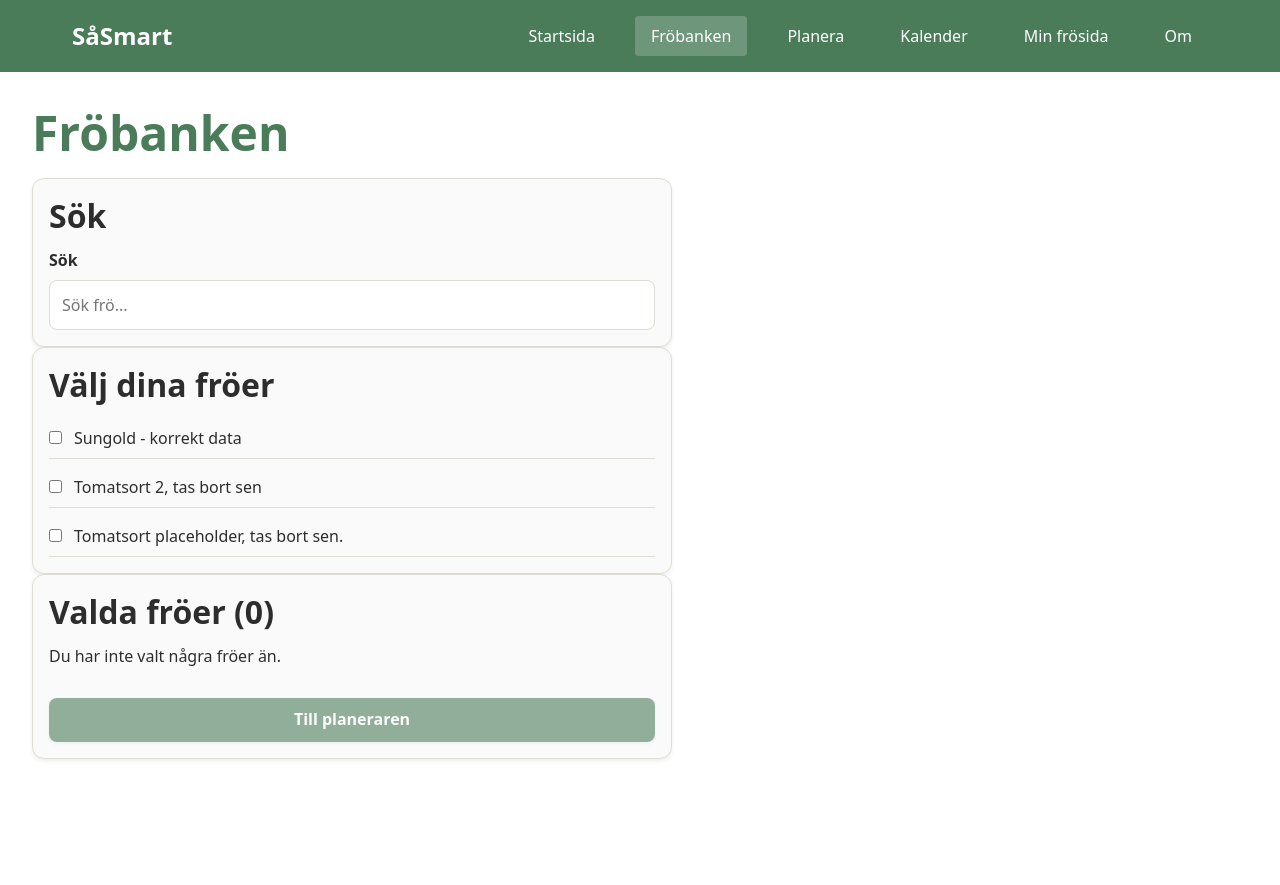
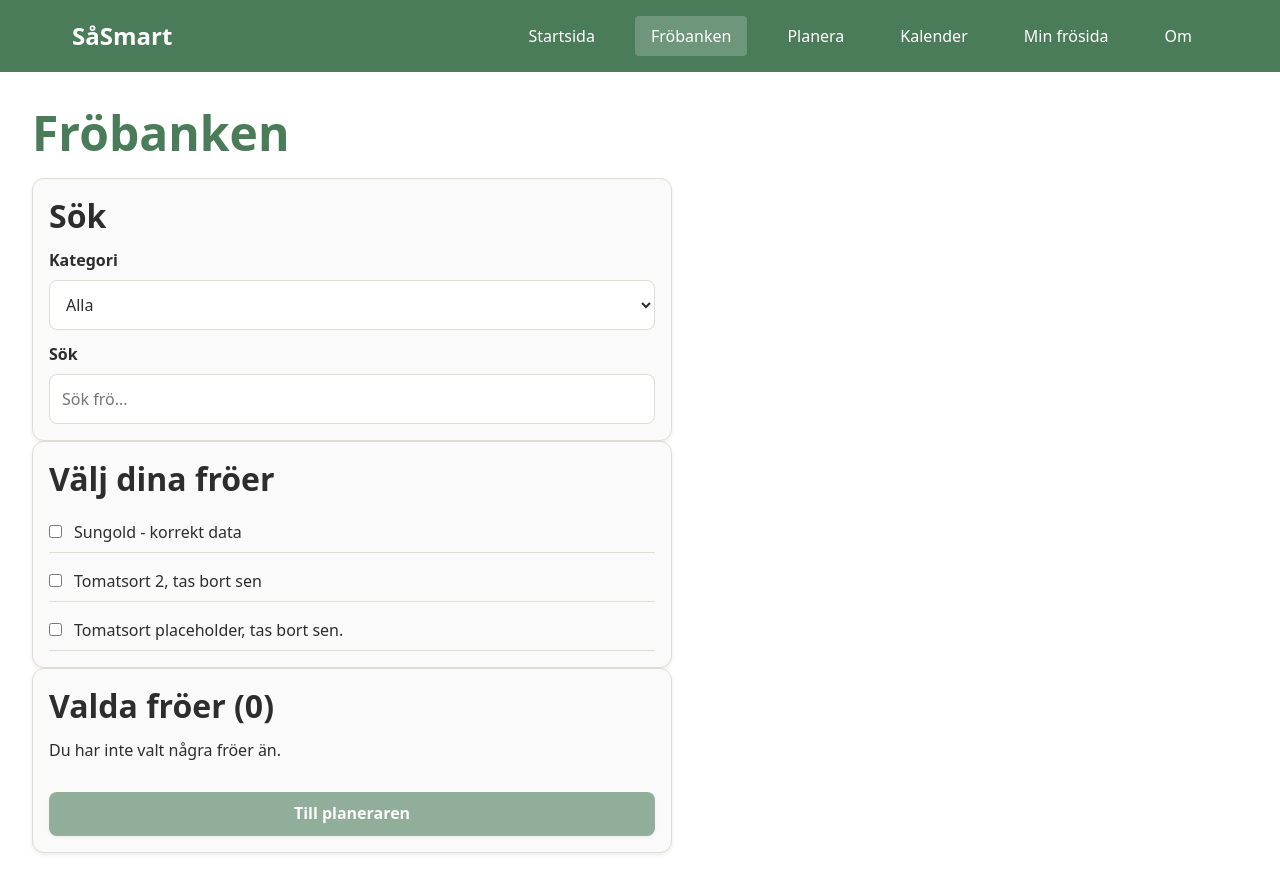
Before and after one commit to M-Lenvik/Examensarbete-SowSmart, a React (Vite) app: page /#/plants in a window 1280 px wide. Before the commit the page ends 812 px from the top, so only its background shows below. Built offline with nearby package versions, Linux system fonts and the light colour scheme.

Commit message:
feat: add subcategory filter and apply filter before search

```diff
--- /dev/null
+++ b/src/components/PlantsSubcategoryFilter/PlantsSubcategoryFilter.scss
@@ -0,0 +1,27 @@
+@use "../../Styles/color" as *;
+
+.plants-subcategory-filter {
+  display: flex;
+  flex-direction: column;
+  gap: 0.5rem;
+  width: 100%;
+}
+
+.plants-subcategory-filter__label {
+  font-weight: 600;
+  color: $text-color;
+}
+
+.plants-subcategory-filter__select {
+  width: 100%;
+  padding: 0.75rem 0.75rem;
+  border-radius: 0.5rem;
+  border: 1px solid $border-color;
+  background-color: #ffffff;
+  color: $text-color;
+
+  &:focus {
+    outline: 2px solid $accent-green;
+    outline-offset: 2px;
+  }
+}
--- /dev/null
+++ b/src/components/PlantsSubcategoryFilter/PlantsSubcategoryFilter.tsx
@@ -0,0 +1,34 @@
+import "./PlantsSubcategoryFilter.scss";
+
+type PlantsSubcategoryFilterProps = {
+  options: string[];
+  value: string;
+  onChange: (value: string) => void;
+};
+
+export const PlantsSubcategoryFilter = ({
+  options,
+  value,
+  onChange,
+}: PlantsSubcategoryFilterProps) => {
+  return (
+    <div className="plants-subcategory-filter">
+      <label className="plants-subcategory-filter__label" htmlFor="subcategory-filter">
+        Kategori
+      </label>
+      <select
+        id="subcategory-filter"
+        className="plants-subcategory-filter__select"
+        value={value}
+        onChange={(event) => onChange(event.target.value)}
+      >
+        <option value="all">Alla</option>
+        {options.map((subcategory) => (
+          <option key={subcategory} value={subcategory}>
+            {subcategory}
+          </option>
+        ))}
+      </select>
+    </div>
+  );
+};
--- a/src/pages/PlantSelection.tsx
+++ b/src/pages/PlantSelection.tsx
@@ -5,6 +5,7 @@ import { Panel } from "../components/Panel/Panel";
 import { PlantsList } from "../components/PlantsList/PlantsList";
 import { PlantsSearch } from "../components/PlantsSearch/PlantsSearch";
 import { PlantsSelectedSummary } from "../components/PlantsSelectedSummary/PlantsSelectedSummary";
+import { PlantsSubcategoryFilter } from "../components/PlantsSubcategoryFilter/PlantsSubcategoryFilter";
 import { PlanContext } from "../context/PlanContext";
 import type { Plant } from "../models/Plant";
 import { getPlants } from "../services/plantsService";
@@ -16,6 +17,7 @@ export const PlantSelection = () => {
   const [plants, setPlants] = useState<Plant[]>([]);
   const [isLoading, setIsLoading] = useState(true);
   const [searchQuery, setSearchQuery] = useState("");
+  const [subcategoryFilter, setSubcategoryFilter] = useState("all");
 
   useEffect(() => {
     const load = async () => {
@@ -33,18 +35,44 @@ export const PlantSelection = () => {
     return plants.filter((plant) => selectedSet.has(plant.id));
   }, [plants, state.selectedPlantIds]);
 
+  const afterFilter = useMemo(() => {
+    if (subcategoryFilter === "all") return plants;
+    return plants.filter((plant) => plant.subcategory === subcategoryFilter);
+  }, [plants, subcategoryFilter]);
+
   const filteredPlants = useMemo(() => {
     const query = searchQuery.trim().toLowerCase();
-    if (query.length === 0) return plants;
-    return plants.filter((plant) => plant.name.toLowerCase().includes(query));
-  }, [plants, searchQuery]);
+    if (query.length === 0) return afterFilter;
+
+    return afterFilter.filter(
+      (plant) =>
+        plant.name.toLowerCase().includes(query) ||
+        plant.subcategory.toLowerCase().includes(query)
+    );
+  }, [afterFilter, searchQuery]);
+
+  const subcategoryOptions = useMemo(() => {
+    const unique = new Set<string>();
+    plants.forEach((plant) => {
+      if (plant.subcategory.trim().length > 0) unique.add(plant.subcategory);
+    });
+    return Array.from(unique).sort((a, b) => a.localeCompare(b));
+  }, [plants]);
 
   return (
     <section>
       <h1>Fröbanken</h1>
 
       <Panel title="Sök">
-        <PlantsSearch searchQuery={searchQuery} onSearchQueryChange={setSearchQuery} />
+        <PlantsSubcategoryFilter
+          options={subcategoryOptions}
+          value={subcategoryFilter}
+          onChange={setSubcategoryFilter}
+        />
+        <PlantsSearch
+          searchQuery={searchQuery}
+          onSearchQueryChange={setSearchQuery}
+        />
       </Panel>
 
       <Panel title="Välj dina fröer">
```
